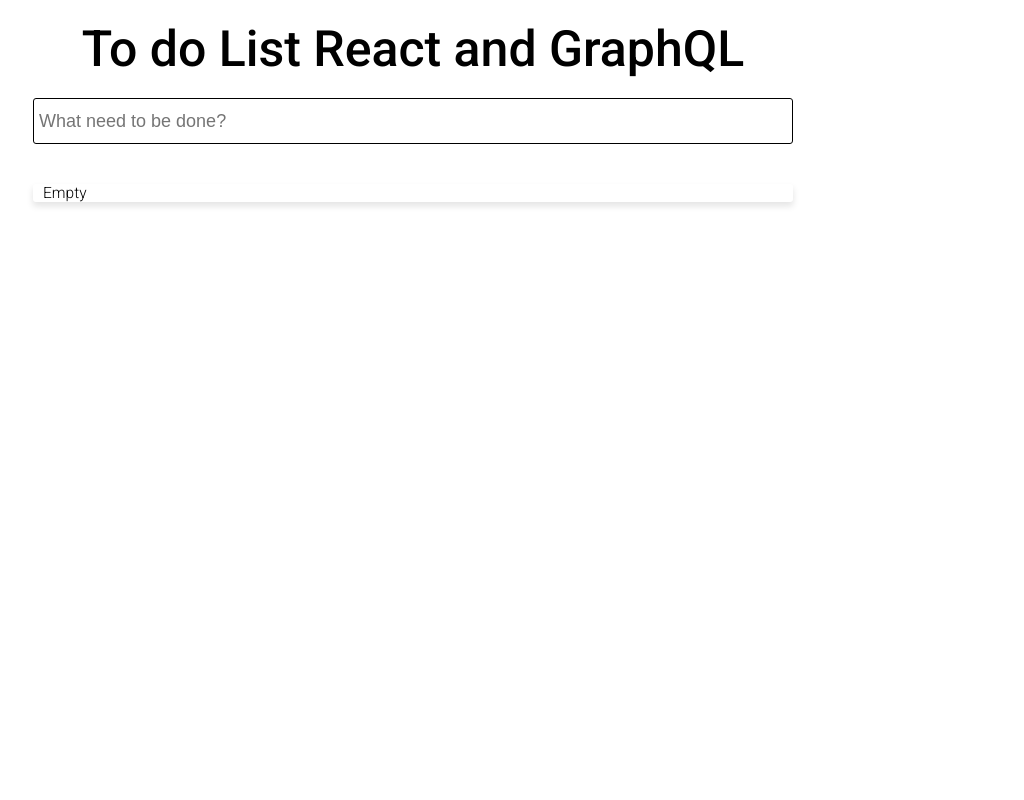
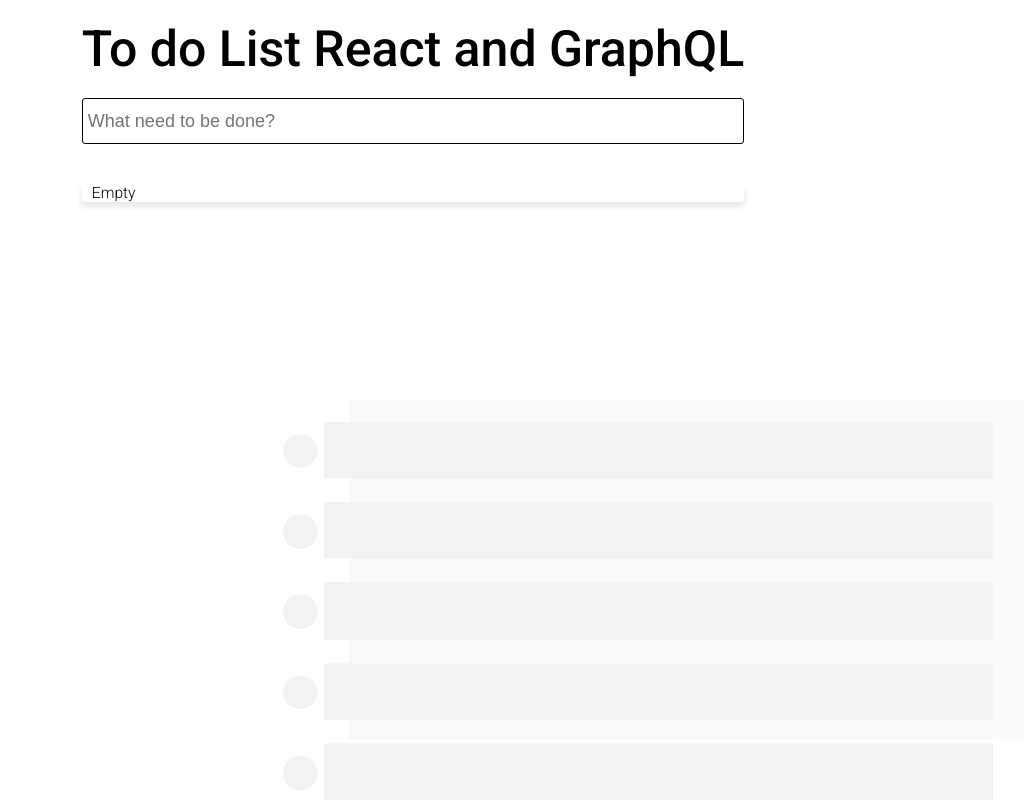
Before and after one commit to jeftarmascarenhas/react-graphql-todo, a React (Create React App) app: page / in a window 1280 px wide. Shown: the whole page, without its empty margins (227-1251 px from the left). Built offline with nearby package versions, Linux system fonts and the light colour scheme.

Commit message:
Add completed and remove todo. Organize todo operations

```diff
--- a/src/graphql/operations/mutations/index.tsx
+++ b/src/graphql/operations/mutations/index.tsx
@@ -1,6 +1,7 @@
-import createAddTodo from "./addTodo";
-import createCompleteTodo from "./completeTodo";
-import createRemoveTodo from "./removeTodo";
+import createAddTodo from "./todos/addTodo";
+import createCompleteTodo from "./todos/completeTodo";
+import createRemoveTodo from "./todos/removeTodo";
+import createEditTodo from "./todos/editTodo";
 
 import { todosVar } from "../../../cache";
 
@@ -8,4 +9,5 @@
   addTodo: createAddTodo(todosVar),
   completeTodo: createCompleteTodo(todosVar),
   removeTodo: createRemoveTodo(todosVar),
+  editTodo: createEditTodo(todosVar),
 };
--- a/src/graphql/operations/mutations/addTodo/index.tsx
+++ b/src/graphql/operations/mutations/todos/addTodo/index.tsx
@@ -1,4 +1,4 @@
-import { Todo, Todos } from "../../../models/Todo";
+import { Todo, Todos } from "graphql/models/Todo";
 import { ReactiveVar } from "@apollo/client";
 
 export default function createAddTodo(todosVar: ReactiveVar<Todos>) {
--- /dev/null
+++ b/src/graphql/operations/mutations/todos/editTodo/index.tsx
@@ -0,0 +1,12 @@
+import { ReactiveVar } from "@apollo/client";
+
+import { Todos } from "graphql/models/Todo";
+
+export default function createEditTodo(todosVar: ReactiveVar<Todos>) {
+  return (id: number, text: string) => {
+    const allTodos = todosVar();
+    todosVar(
+      allTodos.map((todo) => (todo.id === id ? { ...todo, text } : todo))
+    );
+  };
+}
--- a/src/index.css
+++ b/src/index.css
@@ -14,3 +14,24 @@
   font-family: "Roboto", sans-serif;
   font-size: 2rem;
 }
+
+#root {
+  position: relative;
+  display: flex;
+  flex-direction: column;
+  height: 100vh;
+  overflow: hidden;
+}
+
+#root::before {
+  content: "";
+  background-image: url("assets/images/list.svg");
+  background-repeat: no-repeat;
+  position: absolute;
+  display: block;
+  bottom: 0rem;
+  right: -3rem;
+  width: 100%;
+  max-width: 800px;
+  height: 400px;
+}
--- a/src/pages/App/app.css
+++ b/src/pages/App/app.css
@@ -17,16 +17,20 @@
   border: 1px solid #000;
   width: 100%;
   font-size: 1.8rem;
+  background-color: #fff;
 }
 
 .app {
   padding: 2rem;
   display: flex;
   flex-direction: column;
-  justify-content: center;
+  justify-content: flex-start;
   margin-left: auto;
   margin-right: auto;
   max-width: 800px;
+  height: 100vh;
+  position: relative;
+  z-index: 9;
 }
 
 .todos {
@@ -43,6 +47,7 @@
   align-items: center;
   border-radius: 3px;
   box-shadow: 0px 0.4rem 0.6rem 0.05rem rgba(0, 0, 0, 0.1);
+  background-color: #fff;
 }
 
 .todo-item {
```
Also changed, not shown: src/assets/images/list.svg (added), src/graphql/operations/mutations/todos/completeTodo/index.tsx (renamed from src/graphql/operations/mutations/completeTodo/index.tsx), src/graphql/operations/mutations/todos/removeTodo/index.tsx (renamed from src/graphql/operations/mutations/removeTodo/index.tsx), 1 other file (tests, documents, lock files or other folders).
